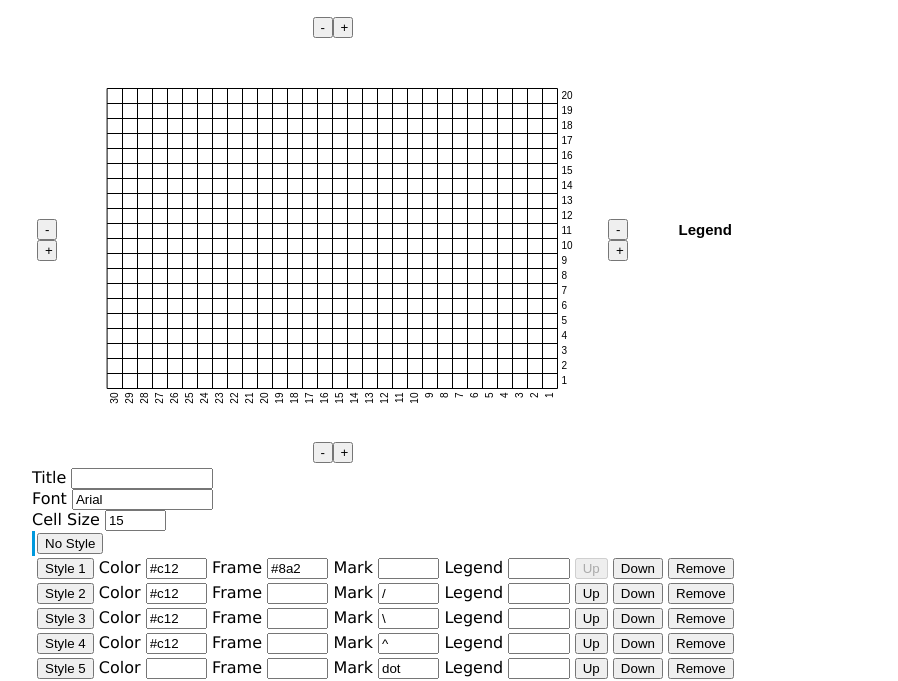
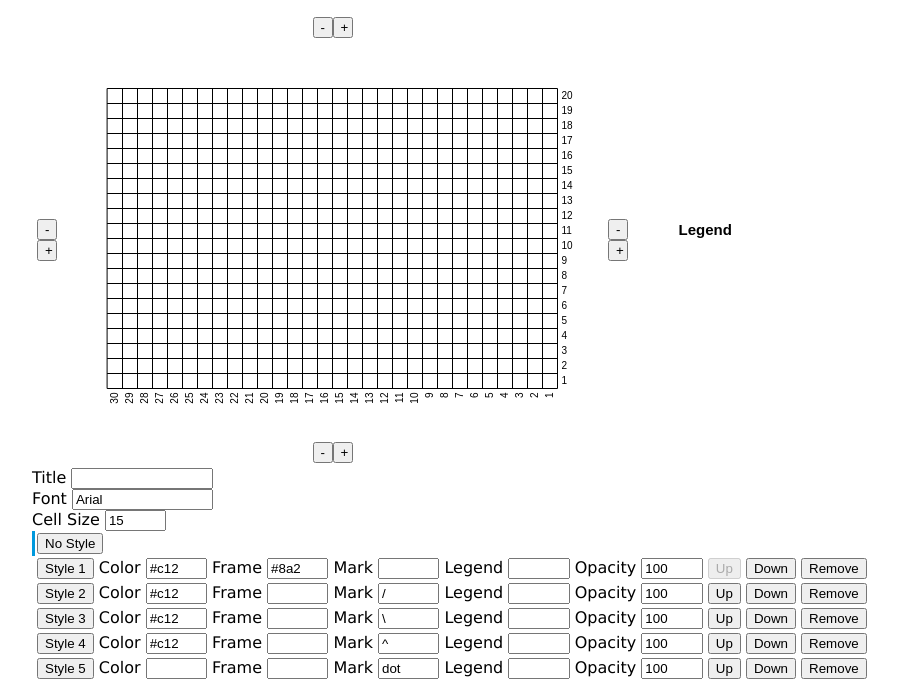
Before and after one commit to knithelper/knithelper.github.io, a plain HTML site: page charts.html in a window 1280 px wide. Shown: the part 103-784 px from the top of the page, without its empty margins (128-1026 px from the left). Drawn offline with Linux system fonts and the light colour scheme.

Commit message:
Better sanitizer and opacity.

```diff
--- a/charts.html
+++ b/charts.html
@@ -68,7 +68,7 @@
           <button @click="style = 0">No Style</button>
         </div>
         <div v-for="(s, i) in pattern.styles" class="style" :class="{active: style == i + 1}">
-          <button @click="style = i + 1">Style {{i + 1}}</button> Color <input v-model="s.color"/> Frame <input v-model="s.frame"/> Mark <input v-model="s.mark"/> Legend <input v-model="s.legend"/> <button @click="swapStyles(i, i - 1)" :disabled="i &lt; 1">Up</button> <button @click="swapStyles(i, i + 1)" :disabled="i &gt; pattern.styles.length - 2">Down</button> <button @click="removeStyle(i)">Remove</button>
+          <button @click="style = i + 1">Style {{i + 1}}</button> Color <input v-model="s.color"/> Frame <input v-model="s.frame"/> Mark <input v-model="s.mark"/> Legend <input v-model="s.legend"/> Opacity <input type="number" v-model.number="s.opacity" min="0" max="100"/> <button @click="swapStyles(i, i - 1)" :disabled="i &lt; 1">Up</button> <button @click="swapStyles(i, i + 1)" :disabled="i &gt; pattern.styles.length - 2">Down</button> <button @click="removeStyle(i)">Remove</button>
         </div>
         <div>
           <button @click="addStyle()">Add Style</button>
--- a/charts.js
+++ b/charts.js
@@ -16,28 +16,45 @@ const defaultPattern = {
   "cells": []
 }
 const sanitize = p => {
-  if (!p['title']) p['title'] = ''
-  p['title'] += ''
-  if (!p['font']) p['font'] = 'Arial'
-  p['font'] += ''
-  p['cell-size'] |= 0
-  if (p['cell-size'] < 1) p['cell-size'] = 15
-  p['cols'] |= 0
-  if (p['cols'] < 1) p['cols'] = 30
-  p['rows'] |= 0
-  if (p['rows'] < 1) p['rows'] = 20
-  const cells = []
-  for (let r = 0; r < p['rows']; ++r) {
-    if (!Array.isArray(p['cells'][r])) {
-      p['cells'][r] = []
-    }
-    cells[r] = []
-    for (let c = 0; c < p['cols']; ++c) {
-      cells[r][c] = p['cells'][r][c] | 0
+  const s = {
+    title: '',
+    font: '',
+    'cell-size': 15,
+    rows: 20,
+    cols: 30,
+    styles: [],
+    cells: []
+  }
+  if (typeof p.title === 'string') s.title = p.title
+  if (typeof p.font === 'string') s.font = p.font
+  if (typeof p['cell-size'] === 'number' && p['cell-size'] >= 5 && p['cell-size'] < 100) s['cell-size'] = p['cell-size']
+  if (typeof p.rows === 'number' && p.rows >= 1) s.rows = Math.round(p.rows)
+  if (typeof p.cols === 'number' && p.cols >= 1) s.cols = Math.round(p.cols)
+  if (Array.isArray(p.styles)) {
+    for (let i = 0; i < p.styles.length; ++i) {
+      const style = {
+        color: '',
+        frame: '',
+        mark: '',
+        legend: '',
+        opacity: 100
+      }
+      if (typeof p.styles[i].color === 'string') style.color = p.styles[i].color
+      if (typeof p.styles[i].frame === 'string') style.frame = p.styles[i].frame
+      if (typeof p.styles[i].mark === 'string') style.mark = p.styles[i].mark
+      if (typeof p.styles[i].legend === 'string') style.legend = p.styles[i].legend
+      if (typeof p.styles[i].opacity === 'number' && p.styles[i].opacity >= 0 && p.styles[i].opacity <= 100) style.opacity = Math.round(p.styles[i].opacity)
+      s.styles.push(style)
     }
   }
-  p['cells'] = cells
-  return p
+  for (let r = 0; r < s.rows; ++r) {
+    let row = Array.isArray(p.cells[r]) ? p.cells[r] : []
+    s.cells[r] = []
+    for (let c = 0; c < s.cols; ++c) {
+      s.cells[r][c] = row[c] | 0
+    }
+  }
+  return s
 }
 
 const htmlEscape = text => text.replace(/&/g, '&amp;').replace(/</g, '&lt;').replace(/>/g, '&gt;').replace(/"/g, '&quot;')
@@ -50,13 +67,15 @@ const loadPattern = () => {
   }
 }
 
+const opacity = n => n < 100 ? 'opacity:' + (n / 100) + ';' : ''
+
 const renderCell = (x, y, style, cellSize) => {
   let svg = ''
   if (style['color']) {
-    svg += '<path d="m' + x + ' ' + y + 'h' + cellSize + 'v' + cellSize + 'h-' + cellSize + 'z" style="fill:' + htmlEscape(style['color']) + ';"/>\n'
+    svg += '<path d="m' + x + ' ' + y + 'h' + cellSize + 'v' + cellSize + 'h-' + cellSize + 'z" style="fill:' + htmlEscape(style['color']) + ';' + opacity(style.opacity) + '"/>\n'
   }
   if (style['frame']) {
-    svg += '<path d="m' + (x + 1.5) + ' ' + (y + 1.5) + 'h' + (cellSize - 3) + 'v' + (cellSize - 3) + 'h' + (-cellSize + 3) + 'z" style="stroke:' + htmlEscape(style['frame']) + ';stroke-width:2px;stroke-linejoin:miter;"/>\n'
+    svg += '<path d="m' + (x + 1.5) + ' ' + (y + 1.5) + 'h' + (cellSize - 3) + 'v' + (cellSize - 3) + 'h' + (-cellSize + 3) + 'z" style="stroke:' + htmlEscape(style['frame']) + ';stroke-width:2px;stroke-linejoin:miter;' + opacity(style.opacity) + '"/>\n'
   }
   if (style['mark'] === '/') {
     svg += '<path d="m' + x + ' ' + (y + cellSize) + 'l' + cellSize + '-' + cellSize + '" style="stroke:#000;"/>\n'
```
